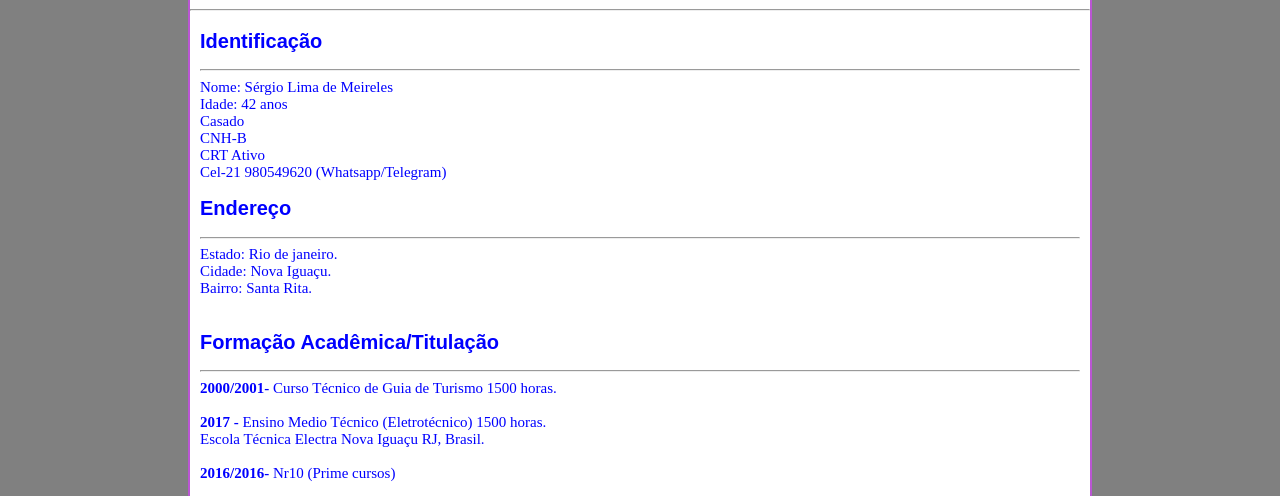
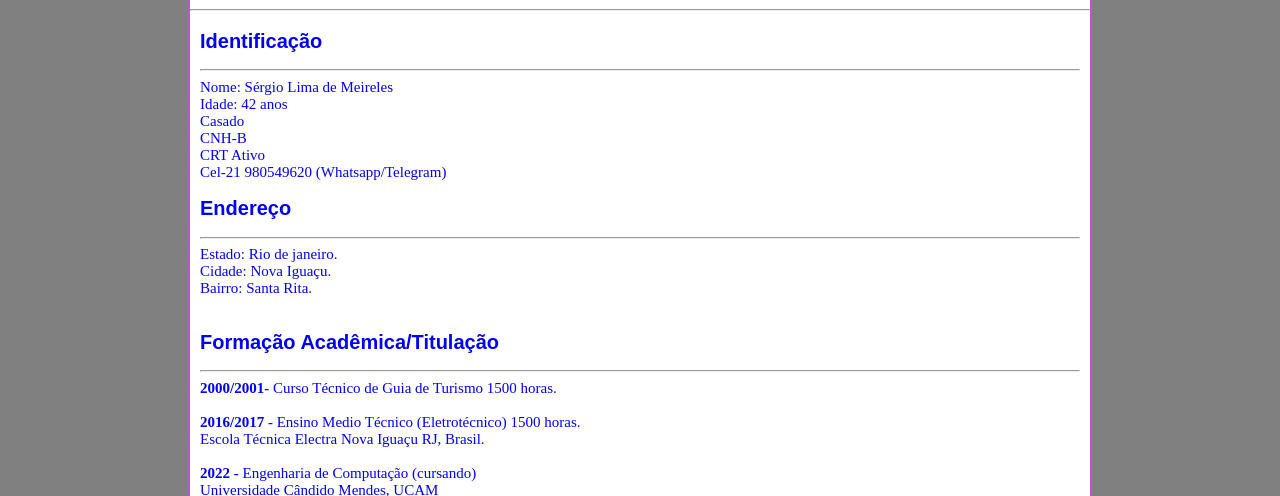
Before and after one commit to jinim1979/Sergio-Meireles-Curriculo, a plain HTML site: page index.html in a window 1280 px wide. Shown: the part 256-752 px from the top of the page. Drawn offline with Linux system fonts and the light colour scheme.

Commit message:
Update index.html

```diff
--- a/index.html
+++ b/index.html
@@ -41,8 +41,10 @@
           Bairro: Santa Rita.<br><br>
       <h2>Formação Acadêmica/Titulação</h2><hr>
       <b>2000/2001-</b> Curso Técnico de Guia de Turismo 1500 horas.<br><br>
-      <b>2017 -</b> Ensino Medio Técnico (Eletrotécnico) 1500 horas.<br>
+      <b>2016/2017 -</b> Ensino Medio Técnico (Eletrotécnico) 1500 horas.<br>
       Escola Técnica Electra Nova Iguaçu RJ, Brasil.<br><br>
+      <b>2022 -</b> Engenharia de Computação (cursando)<br>
+      Universidade Cândido Mendes, UCAM <br><br>
       <b>2016/2016-</b> Nr10 (Prime cursos)<br><br>
       <b>2019/2019-</b> Curso de Programação Python - 30 horas.(Prime cursos)<br><br>
       <b>2019/2019-</b> Curso de Html5 - 30 horas.(IFRS)<br><br>
```
